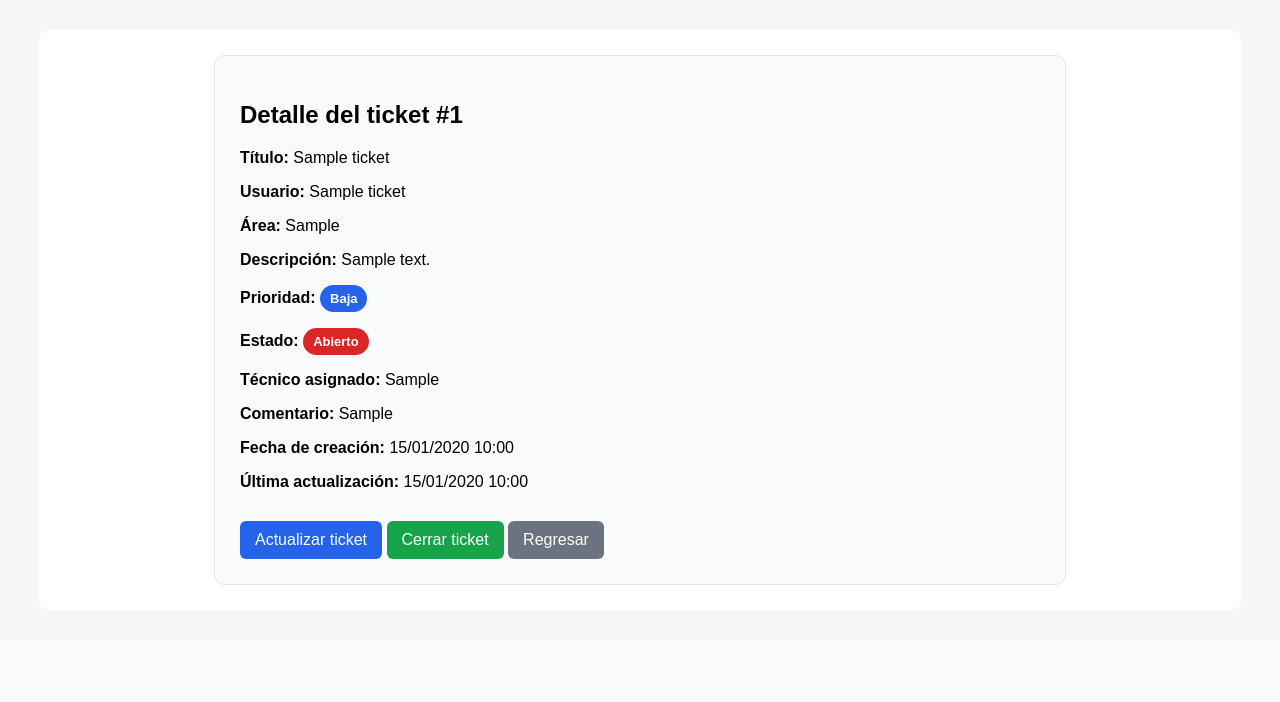
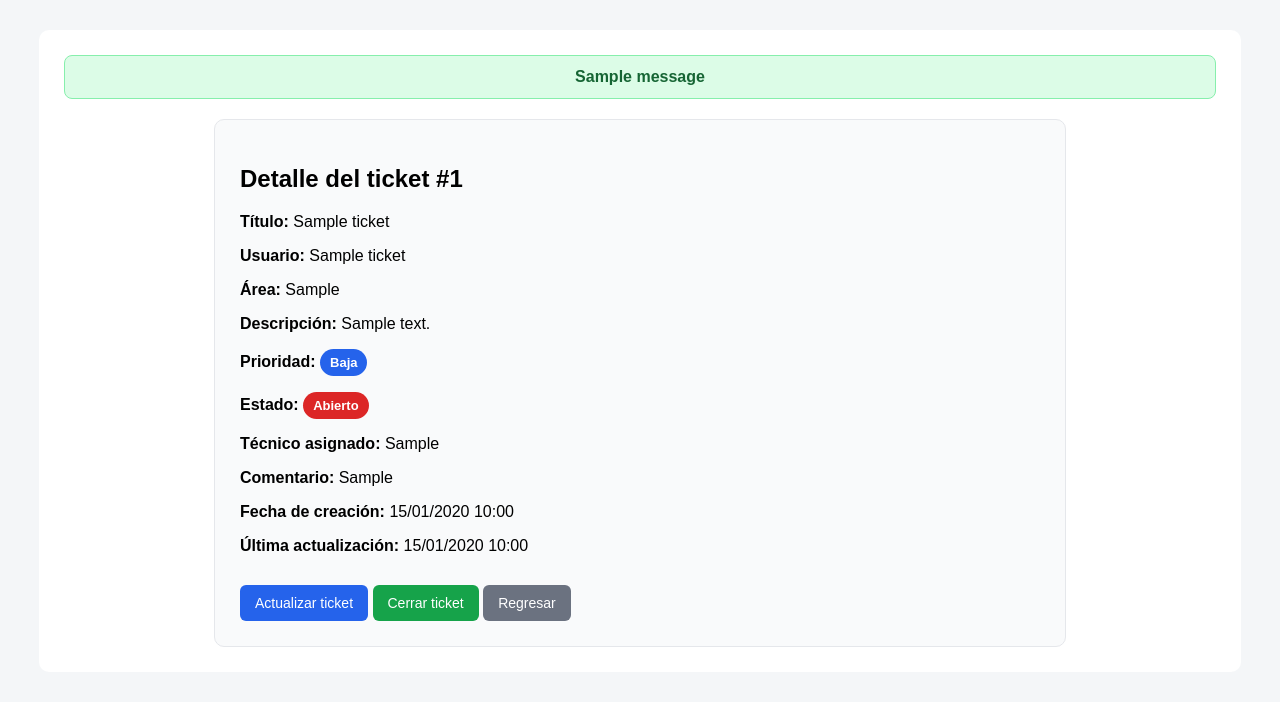
Before and after one commit to cristiangael381/sistema-tickets-soporte, a Django app: page /ticket/1/ in a window 1280 px wide. Shown: the part 196-898 px from the top of the page. Before the commit the page ends 781 px from the top, so only its background shows below. Run offline with Django 5.2, Linux system fonts and the light colour scheme; tables that the repository leaves empty hold one stand-in row (values such as "Sample post"); one stand-in notice (Sample message) is shown.

Commit message:
Agrega mensajes de confirmacion en tickets

```diff
--- a/tickets/templates/tickets/base.html
+++ b/tickets/templates/tickets/base.html
@@ -31,6 +31,10 @@
             font-weight: bold;
         }
 
+        nav a:hover {
+            text-decoration: underline;
+        }
+
         .container {
             width: 90%;
             margin: 30px auto;
@@ -48,6 +52,11 @@
             border-radius: 6px;
             border: none;
             cursor: pointer;
+            font-size: 14px;
+        }
+
+        .btn:hover {
+            opacity: 0.9;
         }
 
         .btn-verde {
@@ -83,6 +92,7 @@
             background: #e5e7eb;
             border-radius: 8px;
             text-align: center;
+            vertical-align: top;
         }
 
         .form-control {
@@ -92,12 +102,14 @@
             margin-bottom: 15px;
             border: 1px solid #ccc;
             border-radius: 6px;
+            box-sizing: border-box;
         }
 
         label {
             font-weight: bold;
         }
-	        .badge {
+
+        .badge {
             padding: 6px 10px;
             border-radius: 20px;
             color: white;
@@ -133,7 +145,8 @@
         .prioridad-baja {
             background: #2563eb;
         }
-	        .form-box {
+
+        .form-box {
             max-width: 700px;
             margin: 0 auto;
             background: #f9fafb;
@@ -166,6 +179,17 @@
             font-size: 16px;
             margin-bottom: 12px;
         }
+
+        .mensaje-exito {
+            background: #dcfce7;
+            color: #166534;
+            border: 1px solid #86efac;
+            padding: 12px 15px;
+            border-radius: 8px;
+            margin-bottom: 20px;
+            font-weight: bold;
+            text-align: center;
+        }
     </style>
 </head>
 <body>
@@ -175,16 +199,26 @@
     <p>Registro y seguimiento de reportes técnicos</p>
 </header>
 
-
 <nav>
     <a href="{% url 'inicio' %}">Inicio</a>
     <a href="{% url 'crear_ticket' %}">Nuevo Ticket</a>
     <a href="{% url 'reporte_tickets' %}">Reportes</a>
     <a href="/admin/">Administrador</a>
 </nav>
+
 <div class="container">
+
+    {% if messages %}
+        {% for message in messages %}
+            <div class="mensaje-exito">
+                {{ message }}
+            </div>
+        {% endfor %}
+    {% endif %}
+
     {% block contenido %}
     {% endblock %}
+
 </div>
 
 </body>
--- a/tickets/views.py
+++ b/tickets/views.py
@@ -1,7 +1,7 @@
 from django.shortcuts import render, redirect, get_object_or_404
+from django.contrib import messages
 from .models import Ticket
 from .forms import TicketForm, ActualizarTicketForm
-
 
 
 def inicio(request):
@@ -46,12 +46,14 @@ def inicio(request):
         'buscar': buscar,
     })
 
+
 def crear_ticket(request):
     if request.method == 'POST':
         form = TicketForm(request.POST)
 
         if form.is_valid():
             form.save()
+            messages.success(request, 'El ticket fue creado correctamente.')
             return redirect('inicio')
     else:
         form = TicketForm()
@@ -77,6 +79,7 @@ def editar_ticket(request, id):
 
         if form.is_valid():
             form.save()
+            messages.success(request, 'El ticket fue actualizado correctamente.')
             return redirect('detalle_ticket', id=ticket.id)
     else:
         form = ActualizarTicketForm(instance=ticket)
@@ -86,11 +89,14 @@ def editar_ticket(request, id):
         'ticket': ticket
     })
 
+
 def cerrar_ticket(request, id):
     ticket = get_object_or_404(Ticket, id=id)
     ticket.estado = 'Cerrado'
     ticket.save()
+    messages.success(request, 'El ticket fue cerrado correctamente.')
     return redirect('detalle_ticket', id=ticket.id)
+
 
 def reporte_tickets(request):
     total = Ticket.objects.count()
```
